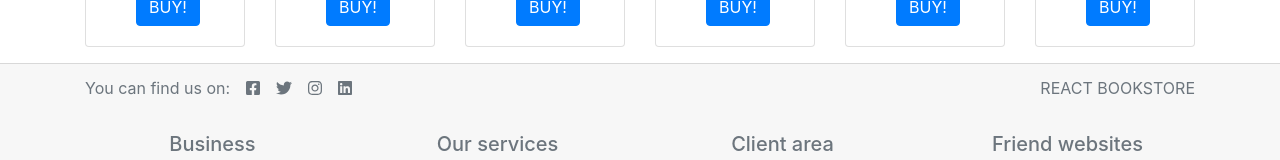
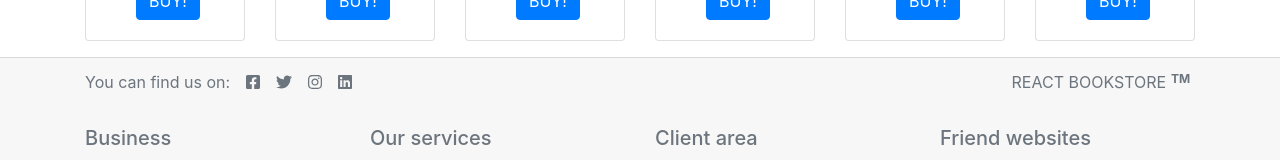
Before and after one commit to Fu-Jose/Bookstore-react, a React (Create React App) app: page / in a window 1280 px wide. Shown: the part 11823-11983 px from the top of the page. Built offline with nearby package versions, Linux system fonts and the light colour scheme.

Commit message:
css fixes

```diff
--- a/src/App.css
+++ b/src/App.css
@@ -41,6 +41,11 @@
   list-style-type: none;
   padding: 0;
   margin: 0;
+  align-items: baseline;
+}
+
+#root > div > div:nth-child(1) > nav > a > svg{
+  height: auto;
 }
 
 .svg-inline--fa {
--- a/src/components/MyFooter.jsx
+++ b/src/components/MyFooter.jsx
@@ -1,4 +1,4 @@
-import { Card, Col, Container, Row } from "react-bootstrap"
+import { Badge, Card, Col, Container, Row } from "react-bootstrap"
 import {FontAwesomeIcon} from "@fortawesome/react-fontawesome"
 import {faFacebookSquare, faTwitter, faInstagram, faLinkedin, faCcVisa, faCcPaypal, faCcMastercard, faCcApplePay, faCcAmex, faCcDiscover} from "@fortawesome/free-brands-svg-icons"
 
@@ -15,6 +15,7 @@
             </Col>
             <Col className="d-flex justify-content-end">
             <p>REACT BOOKSTORE</p>
+            <Badge>TM</Badge>
             </Col>
         </Row>
         <Row className="my-3">
```
